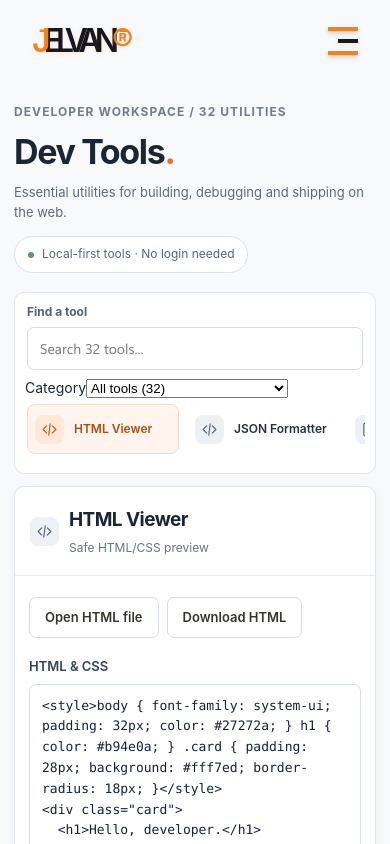
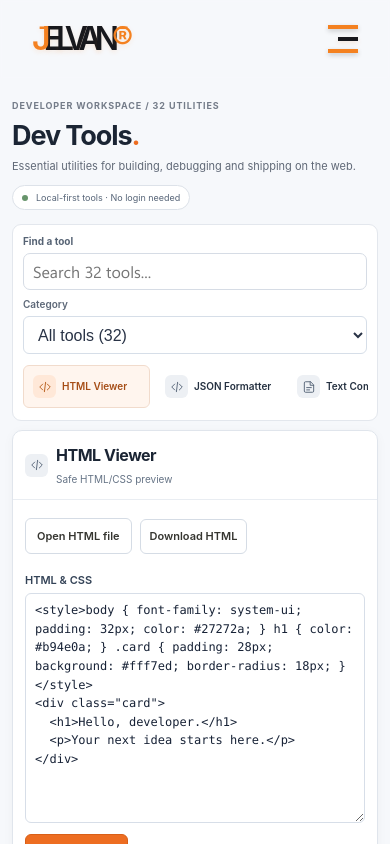
Before and after one commit to DevJel/Jelvan-R-Portfolio, a Next.js app: page /portfolio/articles in a window 390 px wide. Shown: the top 844 px of the page. Built offline with nearby package versions, Linux system fonts and the light colour scheme.

Commit message:
style(devtools): denser premium typography, mobile category selector

```diff
--- a/components/DevTools/DevTools.module.css
+++ b/components/DevTools/DevTools.module.css
@@ -177,3 +177,98 @@
   .navigation button { flex-basis: 138px; width: 138px; }
   .panelHeader { padding-inline: 12px; }
 }
+
+
+/* Premium density update: applies to the /tools component only. */
+.root { font-size: 12px; line-height: 1.46; background: #f6f8fb; }
+.main { max-width: 1500px; padding: 105px 31px 25px; }
+.header { padding-bottom: 23px; }
+.eyebrow { font-size: 10px; letter-spacing: .1em; }
+.header h1 { font-size: clamp(27px, 2.6vw, 35px); margin: 8px 0; }
+.header p { font-size: 12px; }
+.local { font-size: 10px; padding: 7px 11px; bottom: 22px; }
+.workspace { grid-template-columns: 251px minmax(0,1fr); gap: 16px; }
+.navigation { padding: 12px 8px; border-radius: 9px; top: 76px; max-height: calc(100vh - 95px); }
+.navGroup { margin-top: 10px; }
+.navGroup h3 { font-size: 9px; margin: 7px 0 5px; padding: 0 8px; }
+.navigation button { min-height: 37px; gap: 8px; padding: 6px 8px; border-radius: 6px; }
+.navigation strong { font-size: 11px; line-height: 1.35; }
+.navigation small { font-size: 9.5px; margin-top: 1px; }
+.toolIcon { width: 28px; height: 28px; flex-basis: 28px; border-radius: 6px; }
+.toolIcon svg { width: 16px; height: 16px; }
+.searchBox label { font-size: 10px; margin-bottom: 4px; }
+.searchBox input { font-size: 12px; min-height: 36px; padding: 8px 10px; }
+.panel { border-radius: 10px; }
+.panelHeader { padding: 17px 21px; gap: 11px; }
+.panelHeader h2 { font-size: 17px; }
+.panelHeader p { font-size: 10.5px; margin-top: 3px; }
+.content { padding: 20px 21px; }
+.content label { font-size: 11px; margin-bottom: 13px; }
+.content textarea, .content select, .content input:not([type=checkbox]):not([type=range]):not([type=file]) {
+  min-height: 37px; font-size: 12px; padding: 8px 10px; border-radius: 6px; margin-top: 5px;
+}
+.content textarea { line-height: 1.55; }
+.content textarea.editor { font-size: 12px; }
+.content button, .content .file { font-size: 11px; min-height: 36px; padding: 7px 11px; border-radius: 6px; }
+.root button { font-size: 11px; min-height: 36px; }
+.fields { gap: 12px; }
+.hint { font-size: 10px; line-height: 1.58; margin: 10px 0 13px; }
+.error { font-size: 11px; }
+.notice { font-size: 10.5px; padding: 11px 13px; line-height: 1.56; margin-bottom: 17px; }
+.notice strong { font-size: 11px; }
+.result { margin: 16px 0 13px; padding: 13px; }
+.result textarea { min-height: 74px; font-size: 11px; }
+.referenceList > div { font-size: 11px; padding: 8px 11px; gap: 10px; }
+.referenceList code { font-size: 10px; }
+.footer { font-size: 10px; padding-top: 21px; }
+.copy span, .noteStatus, .content legend { font-size: 10px; }
+.stylePreview { width: 100%; height: 145px; margin: 12px 0 16px; border: 1px solid #dfe5ed; border-radius: 8px; overflow: hidden; }
+.mobileFilter { display: none; }
+.mobileFilter label { display: block; font-size: 10px; font-weight: 600; color: #5d6878; margin: 0 0 5px; }
+.mobileFilter select { width: 100%; background: #fff; color: #293346; border: 1px solid #d6dee8; border-radius: 6px; min-height: 36px; padding: 7px 10px; font-size: 12px; }
+.content .checks label { font-size: 11px; }
+@media (max-width: 1100px) {
+ .main { padding-inline: 19px; }
+ .workspace { grid-template-columns: 223px minmax(0,1fr); gap: 12px; }
+ .panelHeader, .content { padding: 17px; }
+}
+@media (max-width: 760px) {
+ .root { font-size: 11px; }
+ .main { padding: 97px 12px 20px; }
+ .header { padding-bottom: 14px; }
+ .eyebrow { font-size: 9px; }
+ .header h1 { font-size: 27px; margin: 7px 0; }
+ .header p { font-size: 11px; line-height: 1.45; }
+ .local { font-size: 9px; margin-top: 10px; padding: 5px 9px; }
+ .workspace { gap: 9px; }
+ .navigation { padding: 9px 9px 5px; max-height: none; }
+ .searchBox { padding: 0 1px 7px; }
+ .searchBox label, .mobileFilter label { font-size: 10px; }
+ .searchBox input { font-size: 16px; min-height: 37px; padding: 6px 9px; }
+ .mobileFilter { display: block; padding: 0 1px 7px; }
+ .mobileFilter select { font-size: 16px; min-height: 38px; }
+ .navScroll { gap: 5px; padding: 4px 1px 7px; }
+ .navigation button { flex: 0 0 127px; width: 127px; min-height: 40px; gap: 6px; padding: 5px 6px; }
+ .navigation strong { font-size: 10px; }
+ .toolIcon { width: 23px; height: 23px; flex-basis: 23px; }
+ .toolIcon svg { width: 14px; height: 14px; }
+ .panelHeader { padding: 13px 12px; gap: 8px; }
+ .panelHeader h2 { font-size: 16px; }
+ .panelHeader p { font-size: 10px; }
+ .content { padding: 13px 12px; }
+ .content label { font-size: 11px; margin-bottom: 11px; }
+ .content textarea, .content select, .content input:not([type=checkbox]):not([type=range]):not([type=file]) { font-size: 16px; min-height: 38px; padding: 7px 9px; }
+ .content textarea[readonly], .content textarea.editor, .result textarea { font-size: 12px; }
+ .content button, .root button { font-size: 11px; min-height: 35px; padding: 7px 9px; }
+ .hint { font-size: 10px; }
+ .notice { font-size: 10px; padding: 10px 11px; }
+ .notice strong { font-size: 10.5px; }
+ .result { padding: 10px; }
+ .stylePreview { height: 118px; }
+ .footer { font-size: 9px; padding-top: 18px; }
+}
+@media (max-width: 360px) {
+ .main { padding-inline: 9px; }
+ .navigation button { flex-basis: 120px; width: 120px; }
+ .content { padding-inline: 10px; }
+}
```
